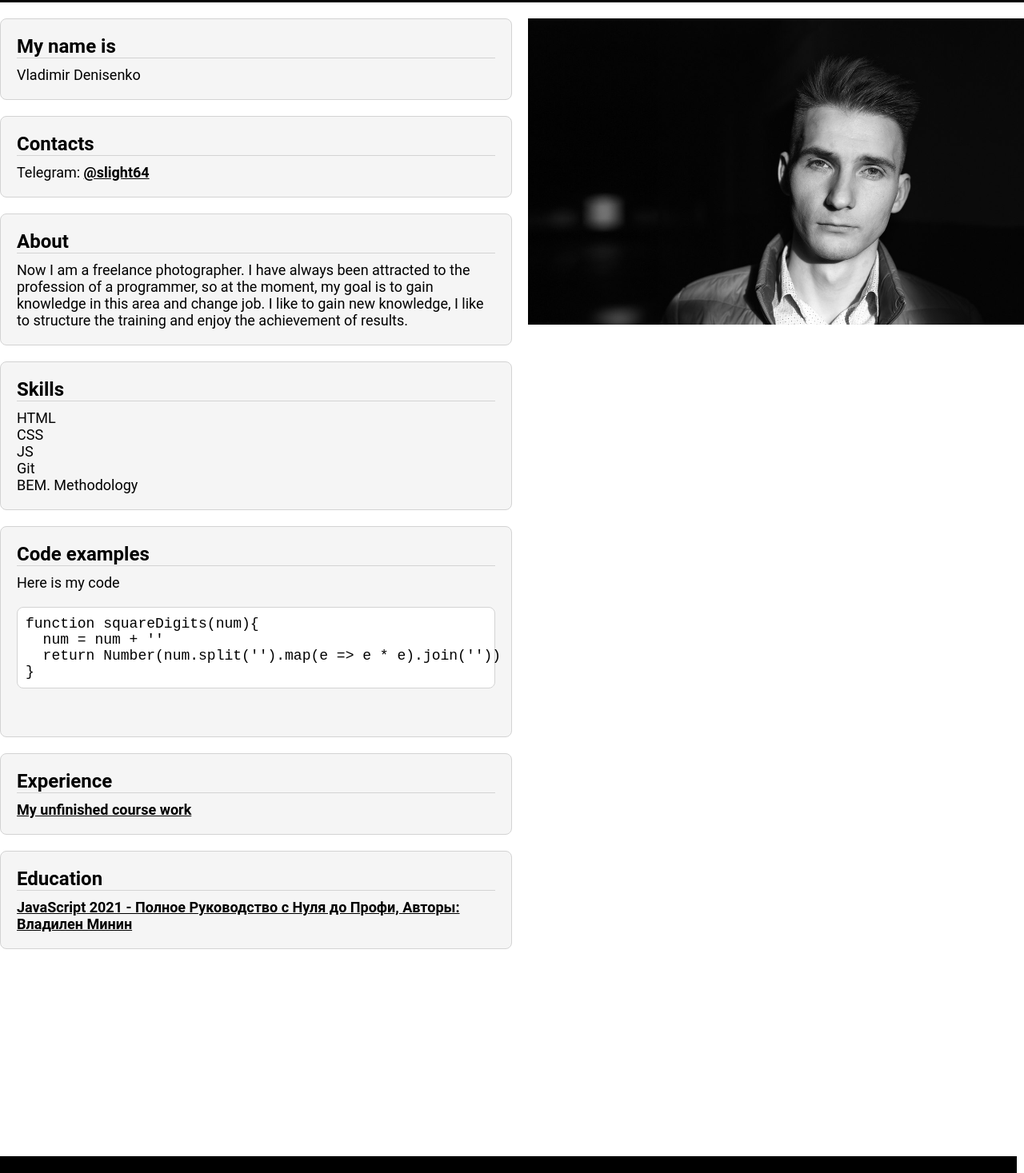
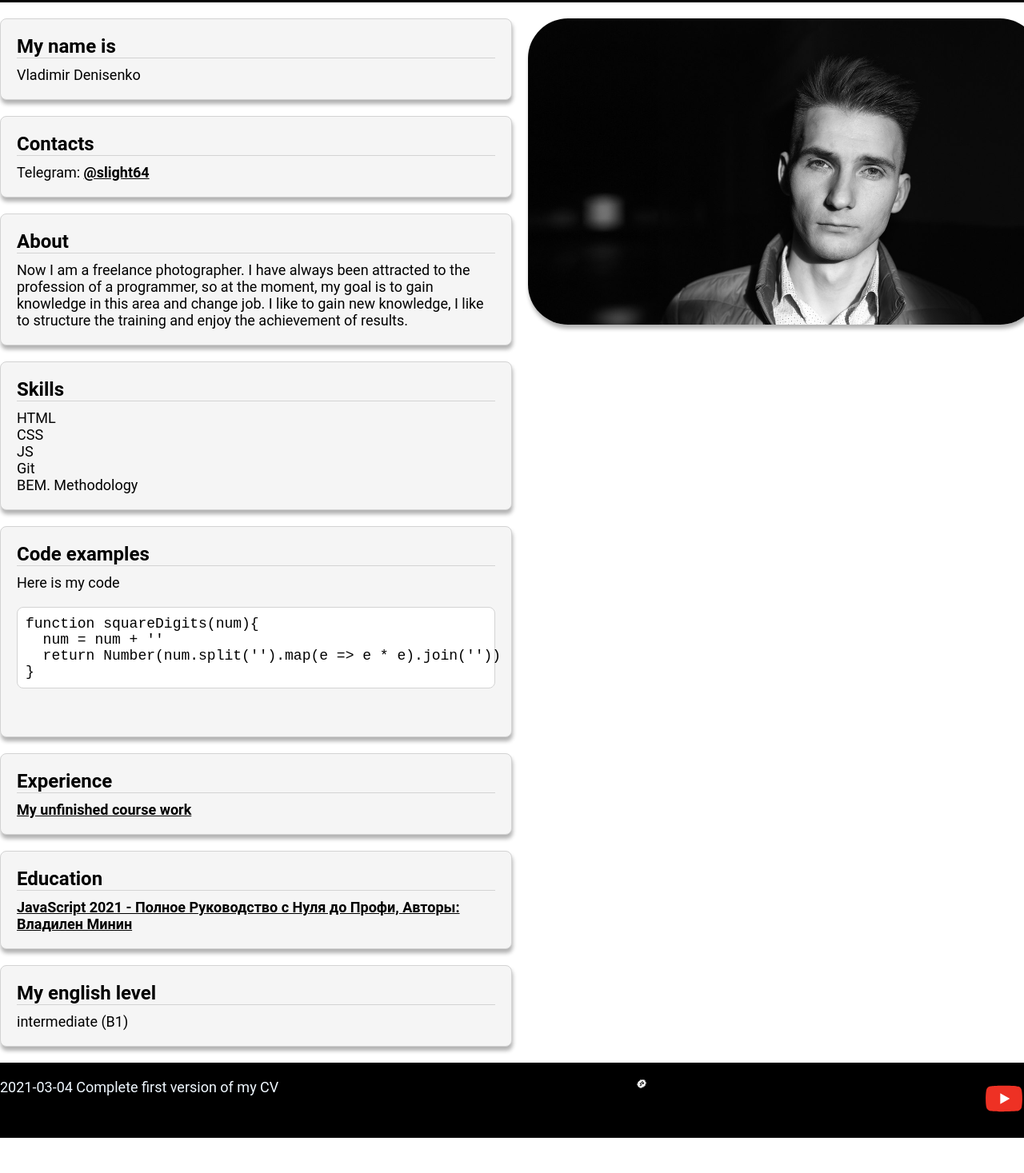
Before and after one commit to slight64/rsschool-cv3, a plain HTML site: page index.html in a window 1280 px wide. Shown: the part 79-1546 px from the top of the page at 80% size. After the commit the page ends 1502 px from the top, so only its background shows below. Drawn offline with Linux system fonts and the light colour scheme.

Commit message:
feat: add border radius to photo

```diff
--- a/css/index.css
+++ b/css/index.css
@@ -53,6 +53,10 @@ a:hover{
   /* Box-model */
   padding: 0;
   margin: 20px 20px;
+  /* Visual */
+  border-radius: 50px;
+  box-shadow: 1px 5px 5px #b2b2b2;
+
 }
 .section {
   /* Box-model */
@@ -62,6 +66,7 @@ a:hover{
   border: 1px solid lightgrey;
   border-radius: 8px;
   background-color: whitesmoke;
+  box-shadow: 1px 5px 5px #b2b2b2;
 }
 .skills-list {
   /* Visual */
@@ -84,3 +89,9 @@ a:hover{
   /* Visual */
   background-color: #000000;
 }
+
+.footer-wrapper {
+  /* Box-model */
+  display: flex;
+  justify-content: space-between;
+}
```
